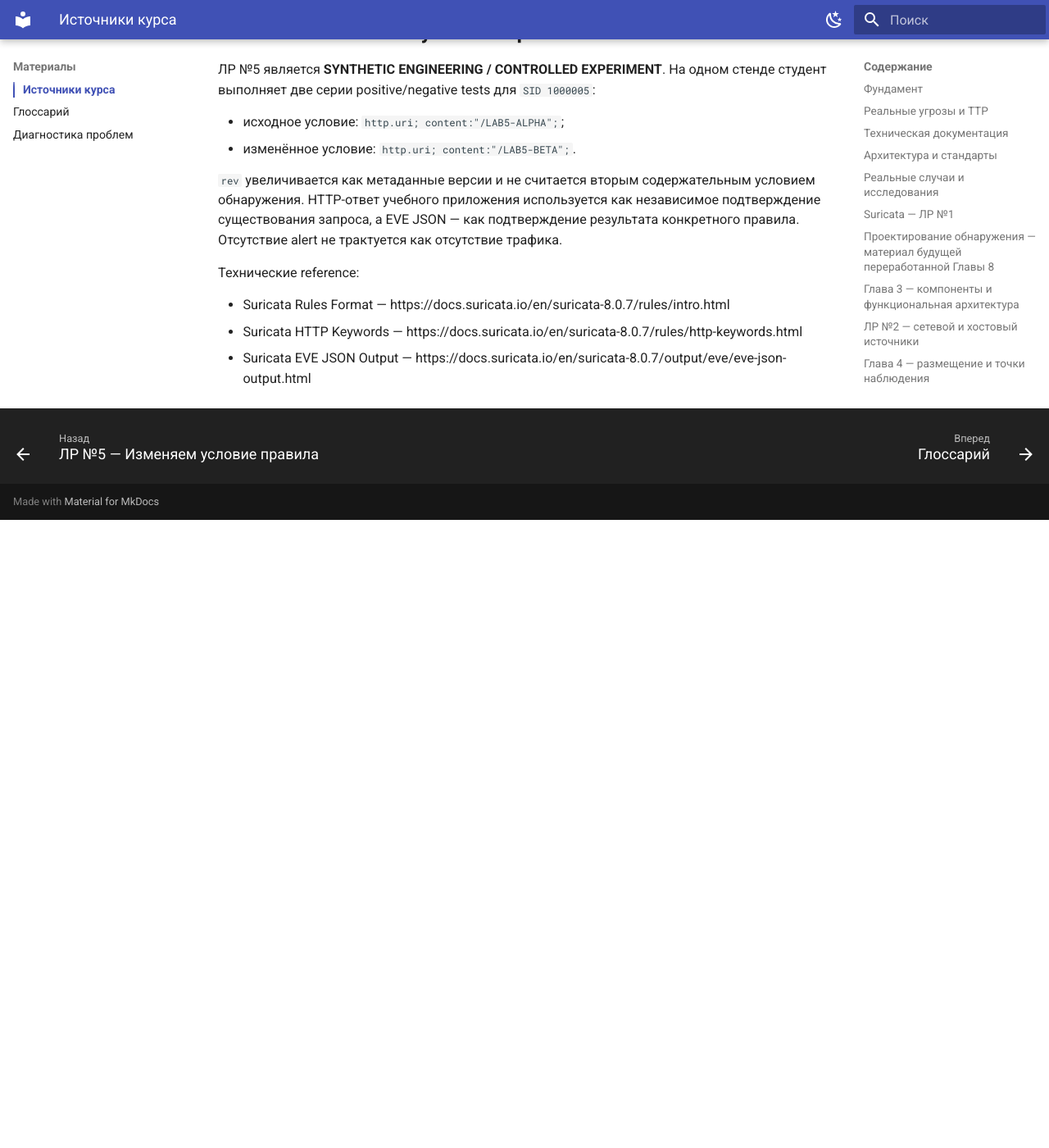
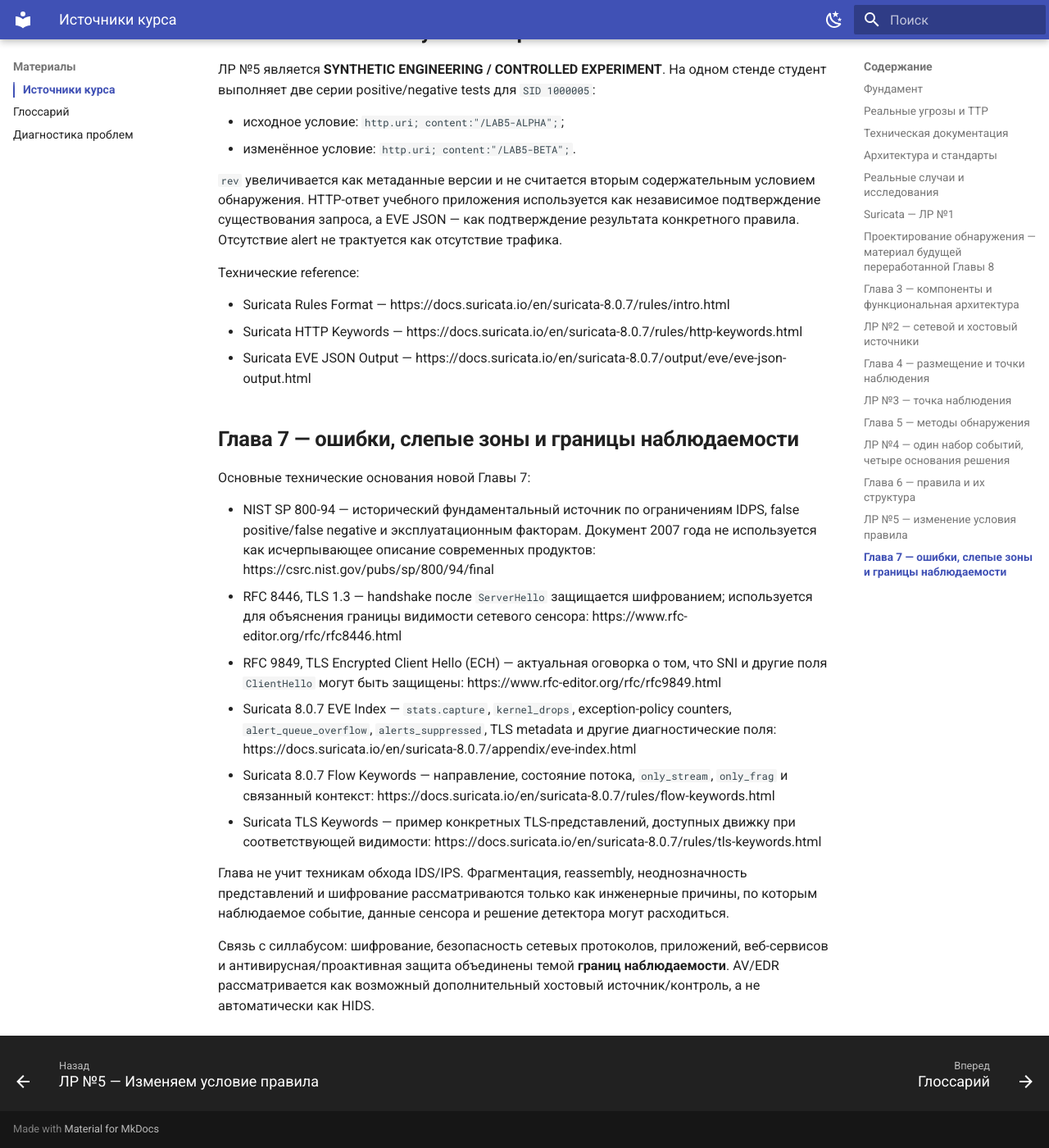
Before and after one commit to 11ndra/spvo, an MkDocs documentation site: the page built from docs/resources/sources.md, in a window 1280 px wide and 1400 px high, scrolled down 6097 px. Shown: the whole window at 82% size. Built offline with MkDocs 1.6.1 and Material for MkDocs 9.7.7, drawn with Linux system fonts in a browser that asks for light colours; before the commit the page ends 6731 px from its top, so only the background shows below that.

```diff
--- a/docs/resources/sources.md
+++ b/docs/resources/sources.md
@@ -170,3 +170,20 @@ Linux Audit в ЛР №2 используется только для демон
 - Suricata Rules Format — https://docs.suricata.io/en/suricata-8.0.7/rules/intro.html
 - Suricata HTTP Keywords — https://docs.suricata.io/en/suricata-8.0.7/rules/http-keywords.html
 - Suricata EVE JSON Output — https://docs.suricata.io/en/suricata-8.0.7/output/eve/eve-json-output.html
+
+
+
+## Глава 7 — ошибки, слепые зоны и границы наблюдаемости
+
+Основные технические основания новой Главы 7:
+
+- NIST SP 800-94 — исторический фундаментальный источник по ограничениям IDPS, false positive/false negative и эксплуатационным факторам. Документ 2007 года не используется как исчерпывающее описание современных продуктов: https://csrc.nist.gov/pubs/sp/800/94/final
+- RFC 8446, TLS 1.3 — handshake после `ServerHello` защищается шифрованием; используется для объяснения границы видимости сетевого сенсора: https://www.rfc-editor.org/rfc/rfc8446.html
+- RFC 9849, TLS Encrypted Client Hello (ECH) — актуальная оговорка о том, что SNI и другие поля `ClientHello` могут быть защищены: https://www.rfc-editor.org/rfc/rfc9849.html
+- Suricata 8.0.7 EVE Index — `stats.capture`, `kernel_drops`, exception-policy counters, `alert_queue_overflow`, `alerts_suppressed`, TLS metadata и другие диагностические поля: https://docs.suricata.io/en/suricata-8.0.7/appendix/eve-index.html
+- Suricata 8.0.7 Flow Keywords — направление, состояние потока, `only_stream`, `only_frag` и связанный контекст: https://docs.suricata.io/en/suricata-8.0.7/rules/flow-keywords.html
+- Suricata TLS Keywords — пример конкретных TLS-представлений, доступных движку при соответствующей видимости: https://docs.suricata.io/en/suricata-8.0.7/rules/tls-keywords.html
+
+Глава не учит техникам обхода IDS/IPS. Фрагментация, reassembly, неоднозначность представлений и шифрование рассматриваются только как инженерные причины, по которым наблюдаемое событие, данные сенсора и решение детектора могут расходиться.
+
+Связь с силлабусом: шифрование, безопасность сетевых протоколов, приложений, веб-сервисов и антивирусная/проактивная защита объединены темой **границ наблюдаемости**. AV/EDR рассматривается как возможный дополнительный хостовый источник/контроль, а не автоматически как HIDS.
--- a/mkdocs.yml
+++ b/mkdocs.yml
@@ -70,6 +70,7 @@ nav:
           - "04 — Где и как размещают IDS/IPS": course/04-detection-methods.md
           - "05 — Как IDS/IPS обнаруживает подозрительную активность": course/05-firewall-vs-idps.md
           - "06 — Что такое правила и как они устроены": course/06-rules.md
+          - "07 — Почему IDS/IPS ошибается и чего она не видит": course/07-limitations.md
   - Лабораторные работы:
       - "00 — Подготовка лабораторной среды": labs/environment/index.md
       - "Практикум 0 — Знакомство с рабочей IDPS": labs/orientation/index.md
```
Also changed, not shown: README.md (+1 -1 lines), docs/index.md (+6 -0 lines).
